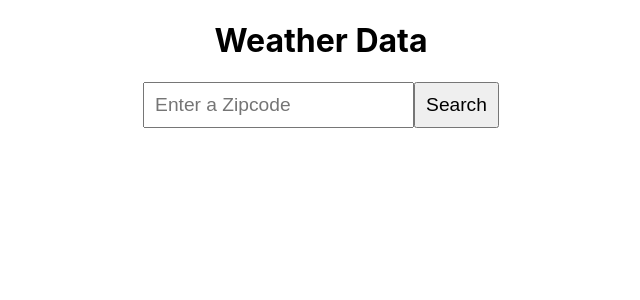
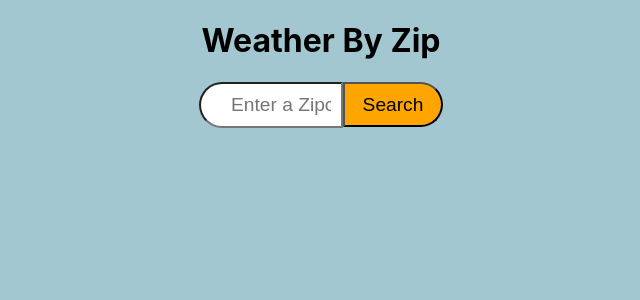
Before and after one commit to JoeFuentes-WebDev/weather, a React (Create React App) app: page / in a window 1280 px wide. Shown: the top 300 px of the page, without its empty margins (319-959 px from the left). Built offline with nearby package versions, Linux system fonts and the light colour scheme.

Commit message:
Add some styling
Add better colors and some styling
- fix naming component

```diff
--- a/src/App.css
+++ b/src/App.css
@@ -1,3 +1,7 @@
+body {
+  background-color: #a3c7d1;
+}
+
 .App {
   text-align: center;
 }
@@ -40,6 +44,20 @@
 input, button {
   font-size: larger;
   padding: 10px;
+  width: 100px
+}
+
+input {
+  border-top-left-radius: 30px;
+  border-bottom-left-radius: 30px;
+  padding-left: 30px
+}
+
+button {
+  height: 45px;
+  border-top-right-radius: 30px;
+  border-bottom-right-radius: 30px;
+  background-color: orange;
 }
 
 label {
@@ -49,11 +67,24 @@ label {
 }
 
 table {
-  border: 4px solid #ccc;
   margin: auto;
+  margin-top: 20px;
+  font-weight: bold;
+  background-color: #000;
+  color: #fff
 }
 
 table td {
+  text-align:left;
   width: 200px;
-  border: 1px solid #ccc
+  border: 1px solid #ccc;
+  padding: 5px 10px;
 }
+
+table thead {
+  font-size: 24px;
+}
+
+.scale {
+  margin-left: 250px;
+}
--- a/src/App.js
+++ b/src/App.js
@@ -2,7 +2,7 @@ import './App.css';
 import { WeatherData } from './components/WeatherData';
 
 const App = () => <div className="App">
-  <h1 data-testid="header">Weather Data</h1>
+  <h1 data-testid="header">Weather By Zip</h1>
   <WeatherData />
 </div>
 
--- /dev/null
+++ b/src/components/AirPollution.js
@@ -0,0 +1,10 @@
+import { Table } from './Table'
+
+import { airPollutants } from '../shared/constants'
+
+export const AirPollution = ({ air }) => {
+    const airData = []
+    air.forEach(a => airData.push({ id: a.id, label: airPollutants[a.label], value: a.qty }));
+
+    return <Table title='Air Pollution' tableData={airData} />
+}
--- a/src/components/AirPolution.js
+++ /dev/null
@@ -1,10 +0,0 @@
-import { Table } from './Table'
-
-import { airPolutants } from '../shared/constants'
-
-export const AirPolution = ({ air }) => {
-    const airData = []
-    air.forEach(a => airData.push({ id: a.id, label: airPolutants[a.label], value: a.qty }));
-
-    return <Table title='Air Pollution Data' tableData={airData} />
-}
--- a/src/components/Table.js
+++ b/src/components/Table.js
@@ -1,6 +1,6 @@
 export const Table = ({ title, tableData }) => <div>
-    <h3>{title}</h3>
     <table>
+        <thead><tr><td colspan='2'>{title}</td></tr></thead>
         <tbody>{tableData && tableData.map(t =>
             <tr key={t.id}>
                 <td>{t.label}</td>
--- a/src/components/Temperature.js
+++ b/src/components/Temperature.js
@@ -1,4 +1,3 @@
-
 import { useState } from 'react';
 import { Table } from './Table'
 
@@ -18,7 +17,7 @@ export const Temperature = ({ temp }) => {
     return <div>
 
         <Table title='Temperature' tableData={temperatureData} />
-        <span> select scale <select onChange={toggleScale}>
+        <span className="scale"> select scale <select onChange={toggleScale}>
             <option value='F'>{scalesLabels['F']}</option>
             <option value='C'>{scalesLabels['C']}</option>
         </select>
--- a/src/components/WeatherData.js
+++ b/src/components/WeatherData.js
@@ -1,7 +1,7 @@
 import { useState, useEffect } from 'react';
 
 import { Header } from './Header';
-import { AirPolution } from './AirPolution';
+import { AirPollution } from './AirPollution';
 import { Temperature } from './Temperature';
 import { SunsetSunrise } from './SunsetSunrise';
 import { ZipNotFound } from './ZipNotFound';
@@ -38,7 +38,12 @@ export const WeatherData = () => {
                 } else {
 
                     const stateURL = `https://zip-api.eu/api/v1/info/US-${zip}?fields=state`;
-                    fetch(stateURL).then(resp => resp.json()).then(state => setLocationState(state))
+                    fetch(stateURL).then(resp => resp.json())
+                        .then(state => {
+                            console.log({ state })
+                            setLocationState(state.error ? '' : state)
+                        })
+                        .catch(err => console.log({ err }))
 
                     setZipNotFound({ zip, notFound: false })
                     setLocationCity(data);
@@ -65,7 +70,7 @@ export const WeatherData = () => {
                     })
                 }
 
-            });
+            }).catch(err => console.log(err));
         }
 
     }, [zip]);
@@ -82,6 +87,8 @@ export const WeatherData = () => {
         setIsLoading(true)
     }
 
+    console.log({ locationCity, locationState })
+
     return (
         <div>
             <input type="text" onChange={setInput} onKeyDown={handleEnter} placeholder="Enter a Zipcode" />
@@ -90,10 +97,10 @@ export const WeatherData = () => {
             {isLoading && <Loading />}
             {zip && !isLoading &&
                 <div>
-                    {locationCity && locationState && <Header city={locationCity} state={locationState} />}
+                    {locationCity && <Header city={locationCity} state={locationState} />}
                     {temperature && <Temperature temp={temperature} />}
                     {sunData && <SunsetSunrise sun={sunData} />}
-                    {airQuality && <AirPolution air={airQuality} />}
+                    {airQuality && <AirPollution air={airQuality} />}
                 </div>
             }
 
--- a/src/shared/constants.js
+++ b/src/shared/constants.js
@@ -1,4 +1,4 @@
-export const airPolutants = {
+export const airPollutants = {
     so2: 'Sulfur dioxide',
     co: 'Carbon monoxide',
     nh3: 'Ammonia',
```
